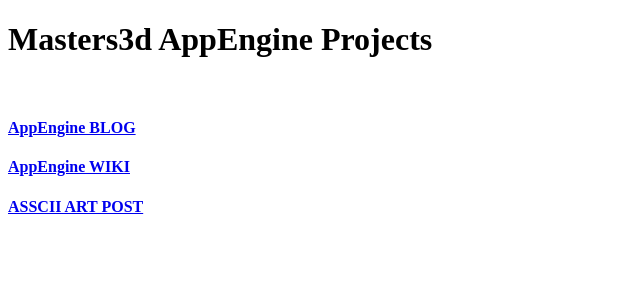
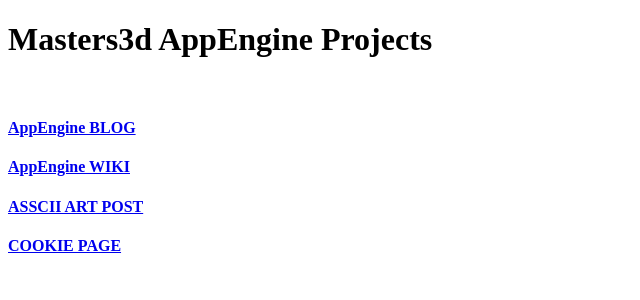
Before and after one commit to masters3d/Appengine-Udacity-Blog-Project, a Python web app: template templates/MainPage.html in a window 1280 px wide. Shown: the top 300 px of the page, without its empty margins (0-640 px from the left). Run offline with Jinja, Linux system fonts and the light colour scheme; the template is opened without the code that fills it, so the values that code supplies are empty.

Commit message:
added cookie link

```diff
--- a/templates/MainPage.html
+++ b/templates/MainPage.html
@@ -11,6 +11,7 @@
 <h4><a href="/blog">AppEngine BLOG</a></h4>
 <h4><a href="/wiki">AppEngine WIKI</a></h4>
 <h4><a href="/art">ASSCII ART POST</a></h4>
+<h4><a href="/cookie">COOKIE PAGE</a></h4>
 <h3>&nbsp;</h3>
 <h3>&nbsp;</h3>
 </body>
```
